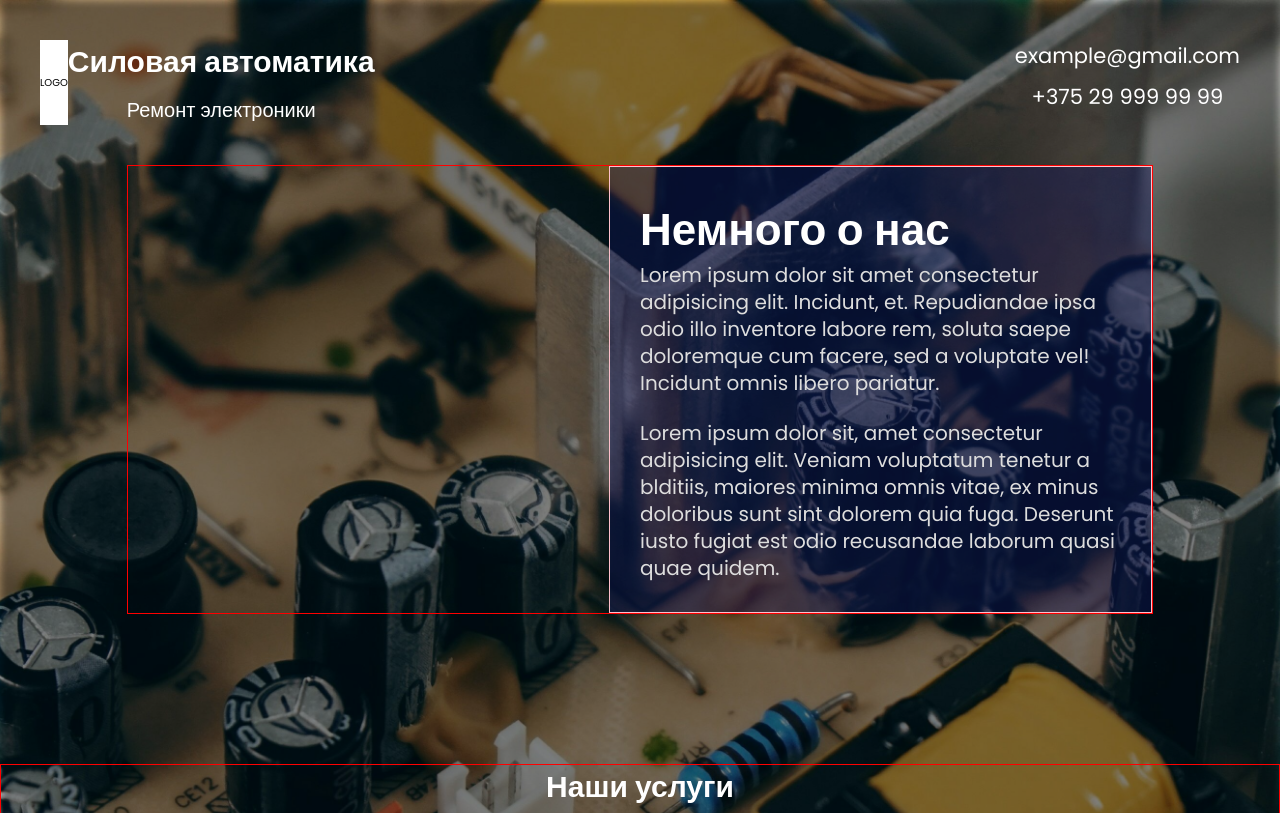
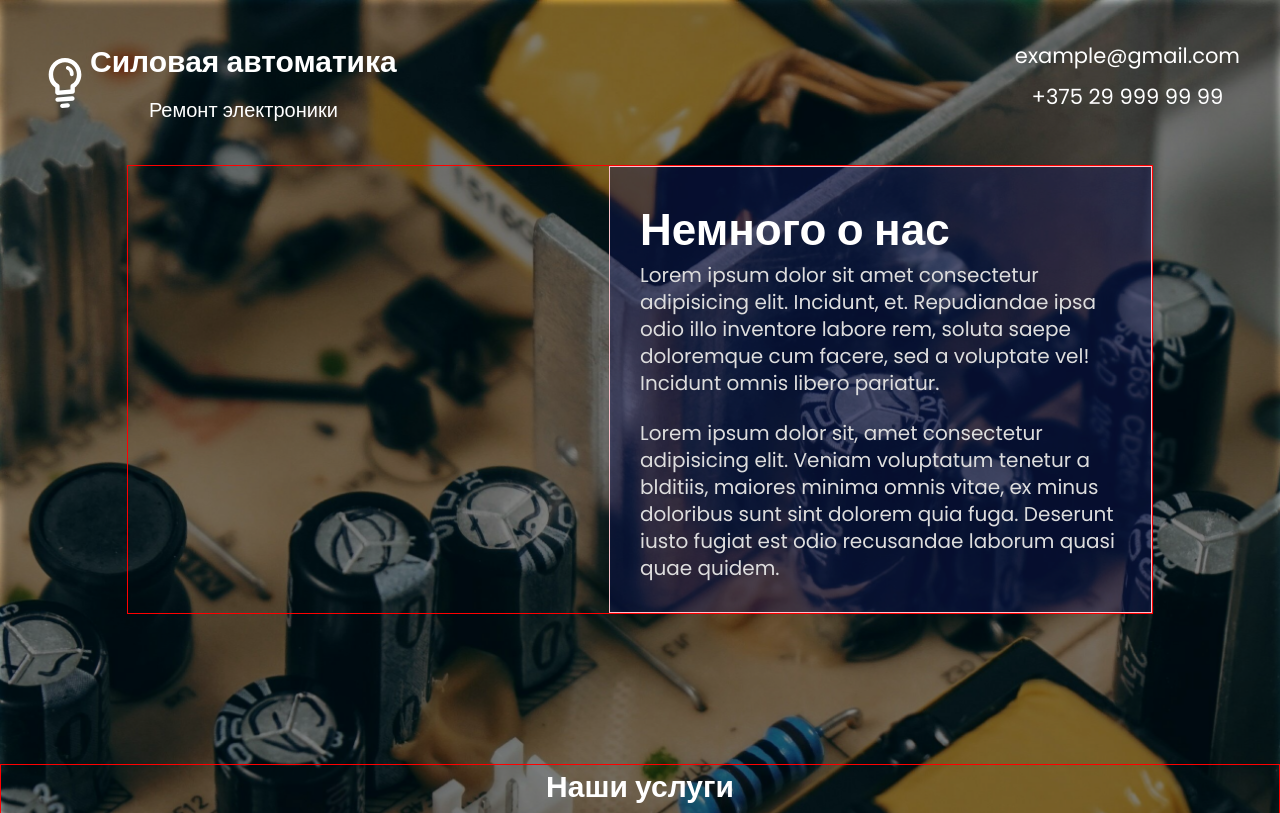
Before and after one commit to romchesko-pazzi/power-automatics-html, a website: page index.html in a window 1280 px wide. Shown: the top 813 px of the page. Drawn offline with Linux system fonts and the light colour scheme.

Commit message:
rofls rofls

```diff
--- a/index.html
+++ b/index.html
@@ -4,33 +4,33 @@
     <meta charset="UTF-8" />
     <meta name="viewport" content="width=device-width, initial-scale=1.0" />
 
-    <!-- Подключение шрифтов -->
     <link rel="preconnect" href="https://fonts.googleapis.com" />
     <link rel="preconnect" href="https://fonts.gstatic.com" crossorigin />
     <link
       href="https://fonts.googleapis.com/css2?family=Poppins:wght@400;500;600&display=swap"
       rel="stylesheet"
     />
+    <link rel="stylesheet" href="css/style.css" />
+    <link rel="icon" type="image/x-icon" href="img/electric_switch_icon.ico" />
 
-    <!-- Подключение стилей -->
-    <link rel="stylesheet" href="css/style.css" />
-
-    <!-- Фавиконка -->
-    <link rel="icon" type="image/x-icon" href="img/electric_switch_icon.ico" />
-    <script
-      type="text/javascript"
-      charset="utf-8"
-      async
-      src="https://api-maps.yandex.ru/services/constructor/1.0/js/?um=constructor%3Ac3074b70a8abd3574652cd2e5d6b9b0bdf7c7e517382006affb979206af449e3&amp;width=600&amp;height=450&amp;lang=en_FR&amp;scroll=true"
-    ></script>
     <title>Power Automatics</title>
   </head>
   <body>
     <header class="header">
-      <div class="header__left-block">
+      <div class="header__heading-box">
         <div class="header__logo-box">
-          <img src="" alt="" class="header__logo" />
-          LOGO
+          <svg
+            xmlns="http://www.w3.org/2000/svg"
+            xml:space="preserve"
+            width="50"
+            height="50"
+            viewBox="0 0 92 92"
+            fill="#fff"
+          >
+            <path
+              d="M46 0C29.6 0 16 13.6 16 30.3c0 10.2 4 18.4 12 23.9V64c0 1.1.7 2.2 1.5 2.9.7.7 1.8 1.1 2.8 1.1h.4l27.5-2.2c2.1-.2 3.9-1.9 3.9-4v-7.5c7-5.1 12-13.9 12-24C76 13.6 62.4 0 46 0zm12 48.5c-1.3.7-2 2.1-2 3.5v6.1l-20 1.6V52c0-1.4-.6-2.7-1.8-3.5-6.9-4-10.1-10-10.1-18.2C24 18 33.9 8 46 8s22 10 22 22.3c-.1 8-3.7 14.8-10 18.2zm5.6 25.8c.2 2.2-1.5 4.1-3.7 4.3l-27.3 2h-.3c-2.1 0-3.8-1.6-4-3.7-.2-2.2 1.5-4.1 3.7-4.3l27.3-2c2.3-.2 4.2 1.5 4.3 3.7zm-8.7 12.6c.2 2.2-1.5 4.1-3.7 4.3l-9.8.8h-.3c-2.1 0-3.8-1.6-4-3.7-.2-2.2 1.5-4.1 3.7-4.3l9.9-.8c2.2-.1 4.1 1.5 4.2 3.7zm7-56.7c-.2 1.8-1.7 3.2-3.5 3.2h-.3c-1.9-.2-3.3-1.9-3.1-3.8.6-5.7-4.4-7.8-5-8-1.8-.7-2.7-2.7-2.1-4.5.6-1.8 2.6-2.8 4.4-2.1 3.7 1.3 10.5 6.2 9.6 15.2z"
+            />
+          </svg>
         </div>
         <div class="header__company-title">
           <div class="heading-primary--main">Силовая автоматика</div>
@@ -111,5 +111,13 @@
         </div>
       </section>
     </main>
+    <footer class="footer">
+      <div class="footer__phone">
+        <span>+375 29 999 99 99</span>
+      </div>
+      <div class="footer__email">
+        <span>example@gmail.com</span>
+      </div>
+    </footer>
   </body>
 </html>
--- a/sass/layout/_header.scss
+++ b/sass/layout/_header.scss
@@ -3,7 +3,7 @@
   justify-content: space-between;
   padding: 4rem;
 
-  &__left-block {
+  &__heading-box {
     display: flex;
   }
 
@@ -28,7 +28,6 @@
     display: flex;
     justify-content: center;
     align-items: center;
-    background: #ffffff;
   }
 
   &__email {
```
Also changed, not shown: css/style.css, img/lightbulb-svgrepo-com.svg (added), 1 other file.
